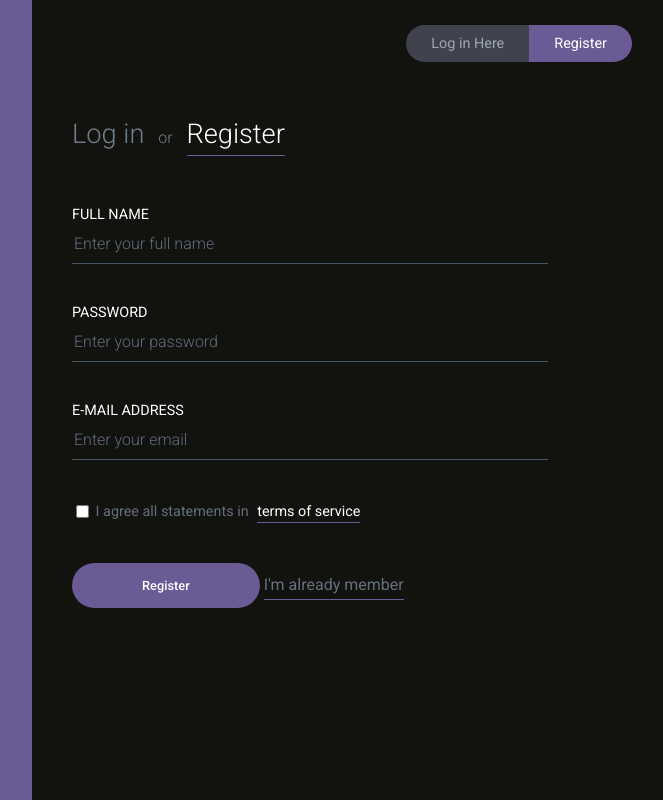
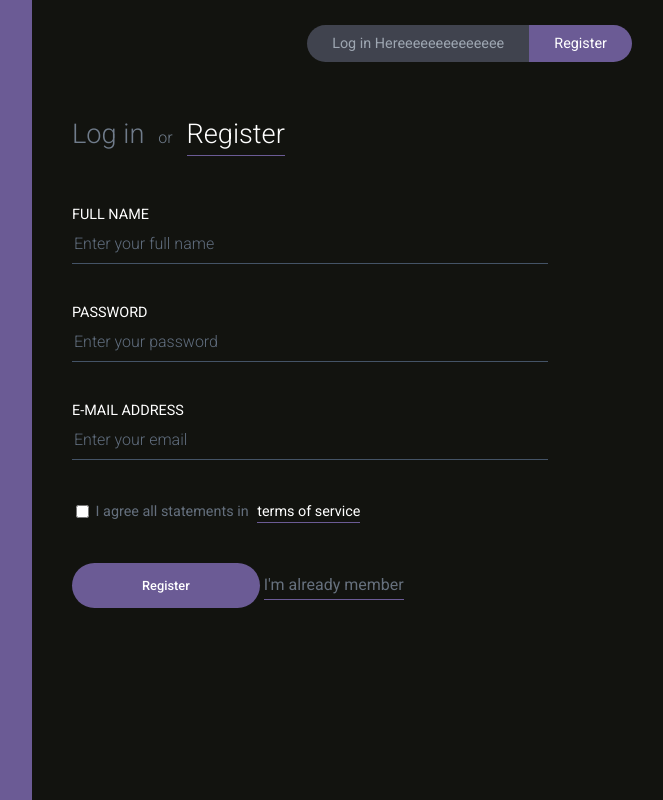
Before and after one commit to rhyss17/https---github.com-rhyss17-DreamCraft, a React (Create React App) app: page / in a window 1280 px wide. Shown: the whole page, without its empty margins (608-1271 px from the left). Built offline with nearby package versions, Linux system fonts and the light colour scheme.

Commit message:
HEREEEEEEEEEEE

```diff
--- a/src/App.js
+++ b/src/App.js
@@ -19,7 +19,7 @@ class App extends Component {
                 activeClassName="pageSwitcherItem-active"
                 className="pageSwitcherItem"
               >
-                Log in Here
+                Log in Hereeeeeeeeeeeeee
               </NavLink>
               <NavLink
                 exact
```
